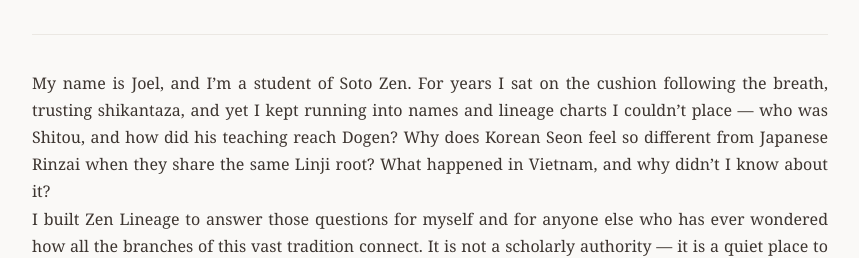
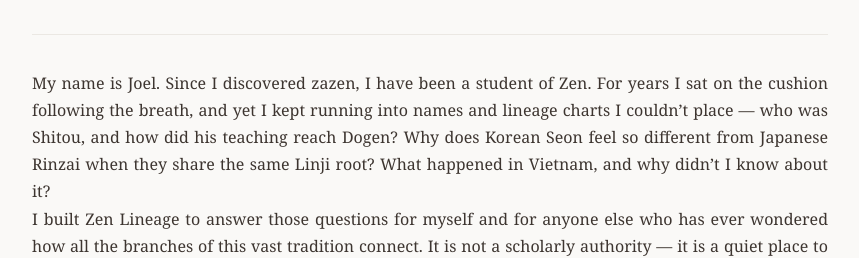
Before and after one commit to echojoel/zenlineage, a Next.js app: page /about in a window 1280 px wide. Shown: the part 774-1032 px from the top of the page, without its empty margins (210-1069 px from the left). Built offline with nearby package versions, Linux system fonts and the light colour scheme.

Commit message:
fix: adjust about page intro — student of Zen, not Soto specifically

```diff
--- a/src/app/about/page.tsx
+++ b/src/app/about/page.tsx
@@ -35,10 +35,10 @@ export default function AboutPage() {
         <section className="detail-card">
           <div className="detail-summary">
             <p>
-              My name is Joel, and I&rsquo;m a student of Soto Zen. For years
-              I sat on the cushion following the breath, trusting shikantaza, and
-              yet I kept running into names and lineage charts I couldn&rsquo;t
-              place &mdash; who was Shitou, and how did his teaching reach
+              My name is Joel. Since I discovered zazen, I have been a
+              student of Zen. For years I sat on the cushion following the
+              breath, and yet I kept running into names and lineage charts
+              I couldn&rsquo;t place &mdash; who was Shitou, and how did his teaching reach
               Dogen? Why does Korean Seon feel so different from Japanese
               Rinzai when they share the same Linji root? What happened in
               Vietnam, and why didn&rsquo;t I know about it?
```
